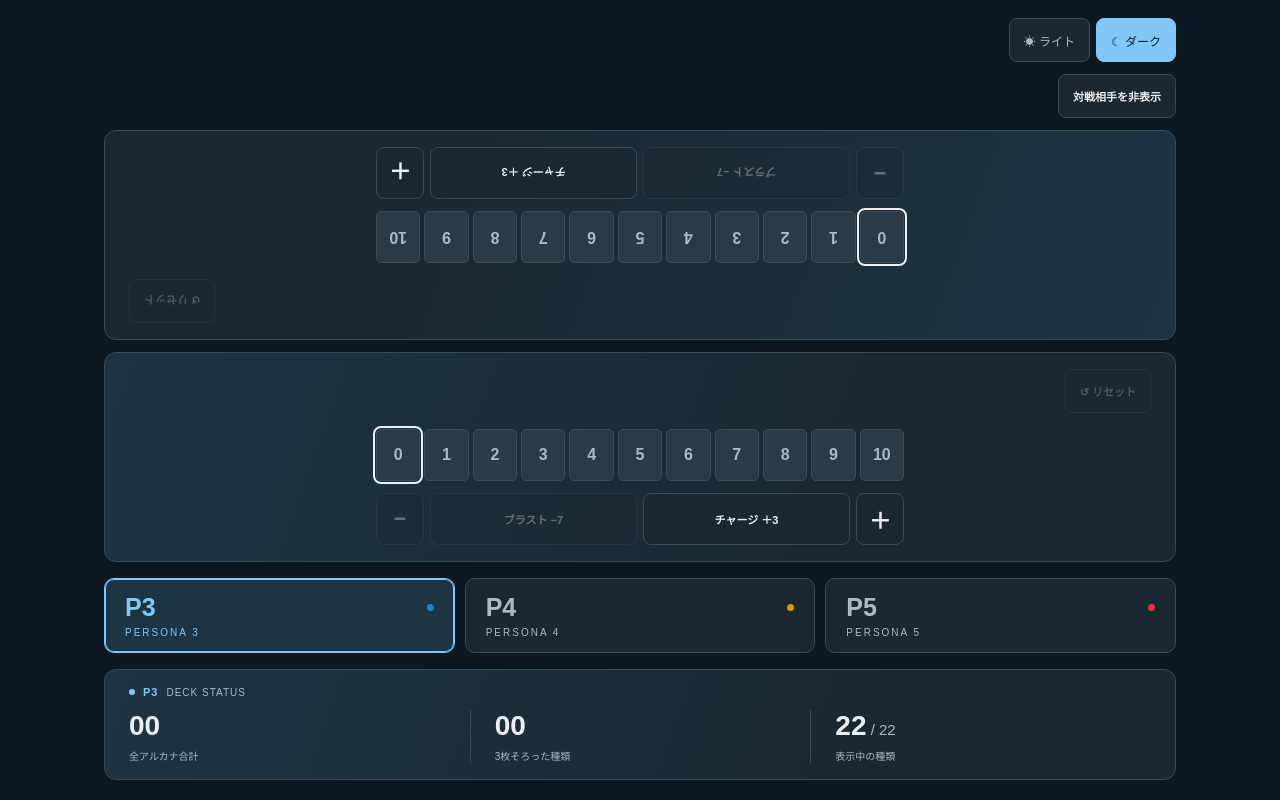
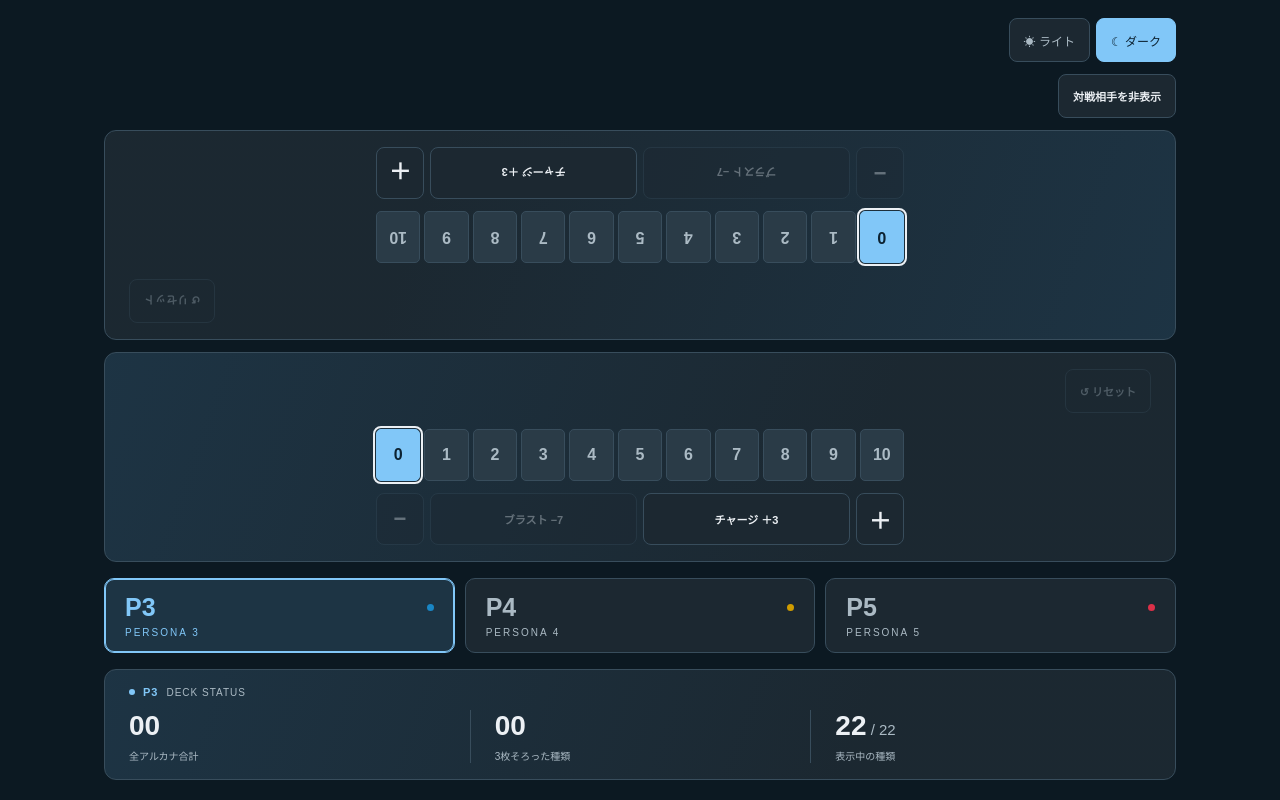
Before and after one commit to kiyoharu1920/VG_P345ArcanaCounter, a Next.js app: page / in a window 1280 px wide. Shown: the top 800 px of the page. Built offline with nearby package versions, Linux system fonts and the light colour scheme.

Commit message:
fix: エネルギーの0にも色を付ける

```diff
--- a/app/page.tsx
+++ b/app/page.tsx
@@ -109,7 +109,7 @@ export default function Home() {
               onPointerMove={(event) => {
                 if (event.currentTarget.hasPointerCapture(event.pointerId)) selectEnergyAtPointer(event, key);
               }}>
-              {Array.from({ length: 11 }, (_, count) => <button key={count} value={count} disabled={!ready} className={count > 0 && count <= energy ? "filled" : ""} aria-label={`${label}のエネルギーを${count}に設定`} aria-pressed={energy === count} onClick={() => changeEnergy(key, count)}>{count}</button>)}
+              {Array.from({ length: 11 }, (_, count) => <button key={count} value={count} disabled={!ready} className={count <= energy ? "filled" : ""} aria-label={`${label}のエネルギーを${count}に設定`} aria-pressed={energy === count} onClick={() => changeEnergy(key, count)}>{count}</button>)}
             </div>
             <div className="energy-actions"><button className="secondary-button energy-step" aria-label={`${label}のエネルギーを1減らす`} disabled={!ready || energy === 0} onClick={() => changeEnergy(key, nextEnergy(energy, -1))}>−</button><button className="secondary-button" disabled={!ready || energy < 7} onClick={() => changeEnergy(key, nextEnergy(energy, -7))}>ブラスト −7</button><button className="secondary-button" disabled={!ready || energy === 10} onClick={() => changeEnergy(key, nextEnergy(energy, 3))}>チャージ ＋3</button><button className="secondary-button energy-step" aria-label={`${label}のエネルギーを1増やす`} disabled={!ready || energy === 10} onClick={() => changeEnergy(key, nextEnergy(energy, 1))}>＋</button></div>
           </section>;
```
